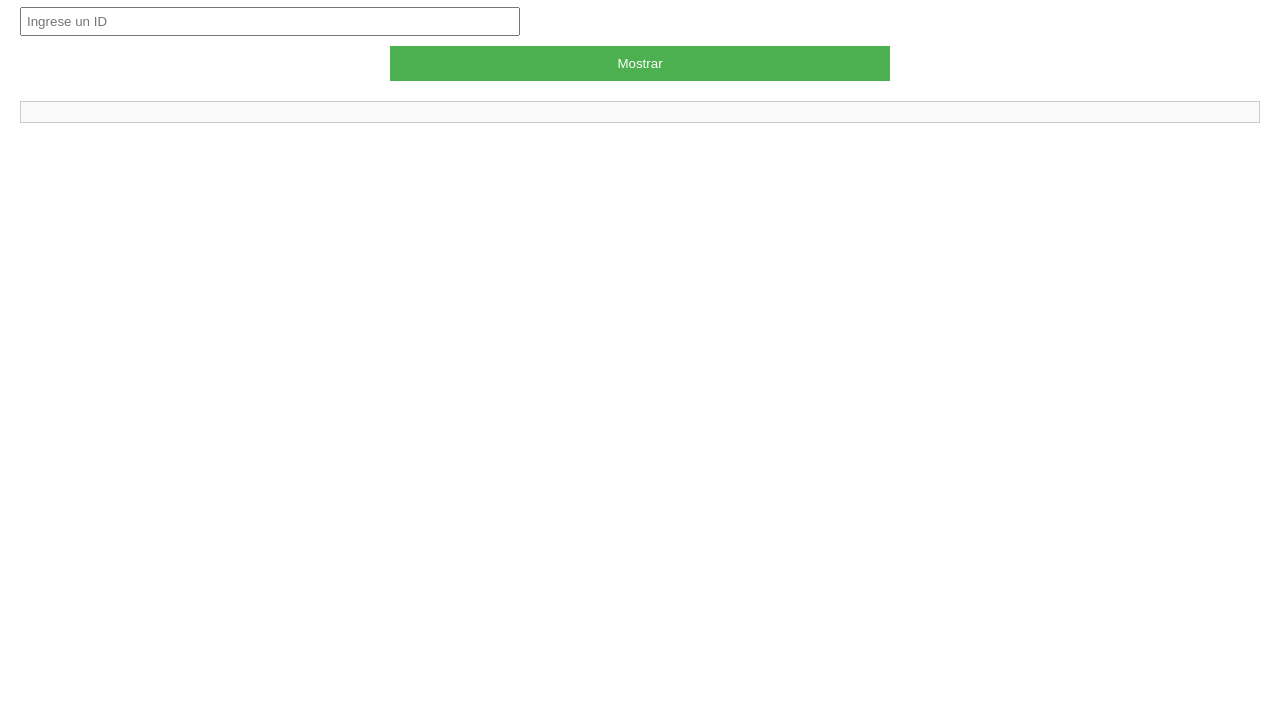
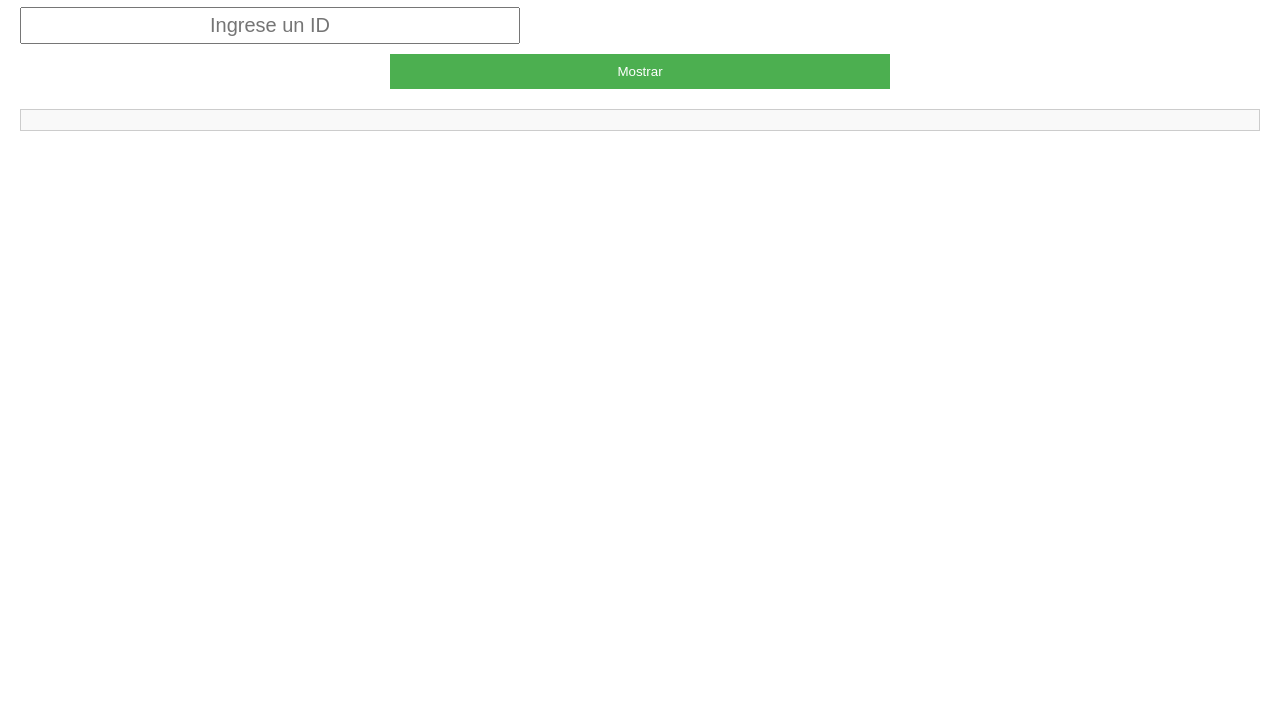
Before and after one commit to iesmarcocamballon/edixgal, a plain HTML site: page index.html in a window 1280 px wide. Shown: the part 93-800 px from the top of the page. Drawn offline with Linux system fonts and the light colour scheme.

Commit message:
Maior tamaño da caixa de texto

```diff
--- a/styles.css
+++ b/styles.css
@@ -11,9 +11,12 @@ h1 {
 #idInput {
   width: 100%;
   max-width: 300px;
+  margin: 0 auto;
   margin-bottom: 10px;
   padding: 5px;
   box-sizing: border-box;
+  font-size: 20px; /* Tamaño de fuente mayor */
+  text-align: center; /* Centrado del texto */
 }
 
 button {
```
